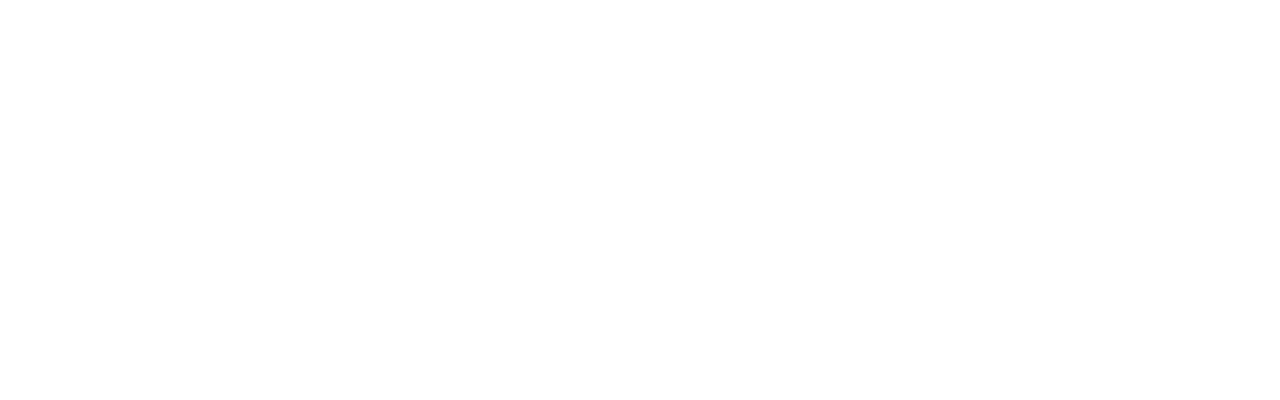
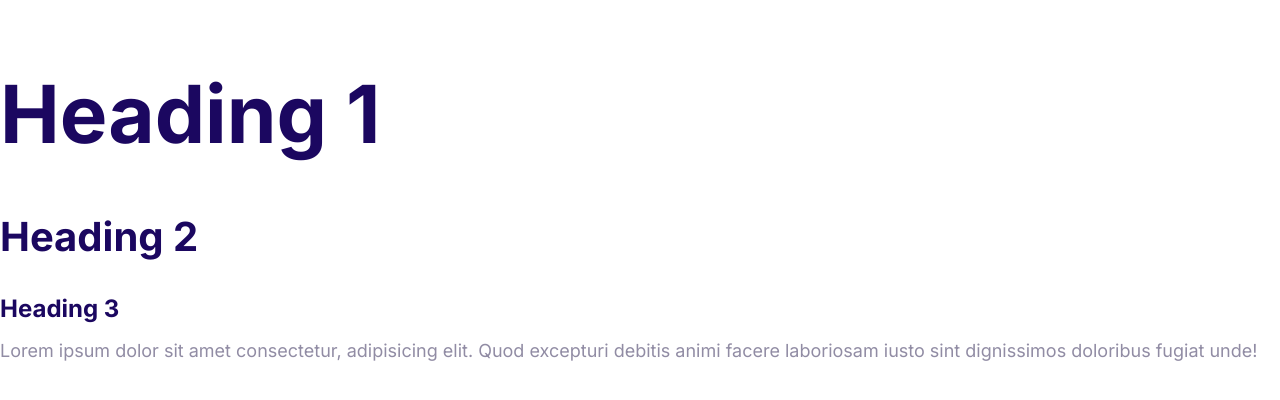
Before and after one commit to yuntung/yunify, a plain HTML site: page index.html in a window 1280 px wide. Drawn offline with Linux system fonts and the light colour scheme.

Commit message:
Define the styles for the fonts.

```diff
--- a/css/styles.css
+++ b/css/styles.css
@@ -5,3 +5,52 @@
   --color-headings: #1b0760;
   --color-body: #918ca4;
 }
+
+html {
+  font-size: 62.5%;
+}
+
+body {
+  font-family: Inter, Arial, Arial, Helvetica, sans-serif;
+  color: var(--color-body);
+  line-height: 1.5;
+  font-size: 2.4rem;
+}
+
+h1, h2, h3 {
+  color: var(--color-headings);
+    margin-bottom: 1rem;
+}
+
+h1 {
+  font-size: 7rem;
+}
+
+h2 {
+  font-size: 4rem;
+}
+
+h3 {
+  font-size: 3rem;
+}
+
+p {
+  margin-top: 0;
+}
+
+@media screen and (min-width:1024px) {
+  body {
+    font-size: 1.8rem;
+  }
+  h1 {
+    font-size: 8rem;
+  }
+
+  h2 {
+    font-size: 4rem;
+  }
+
+  h3 {
+    font-size: 2.4rem;
+  }
+}
--- a/index.html
+++ b/index.html
@@ -4,11 +4,17 @@
   <meta charset="UTF-8">
   <meta http-equiv="X-UA-Compatible" content="IE=edge">
   <meta name="viewport" content="width=device-width, initial-scale=1.0">
+  <link rel="preconnect" href="https://fonts.googleapis.com">
+  <link rel="preconnect" href="https://fonts.gstatic.com" crossorigin>
+  <link href="https://fonts.googleapis.com/css2?family=Inter:wght@400;700&family=Overpass:wght@700&family=Roboto+Mono&display=swap" rel="stylesheet">
   <link rel="stylesheet" href="css/normalize.css">
   <link rel="stylesheet" href="css/styles.css">
   <title>Document</title>
 </head>
 <body>
-
+  <h1>Heading 1</h1>
+  <h2>Heading 2</h2>
+  <h3>Heading 3</h3>
+  <p>Lorem ipsum dolor sit amet consectetur, adipisicing elit. Quod excepturi debitis animi facere laboriosam iusto sint dignissimos doloribus fugiat unde!</p>
 </body>
 </html>
```
